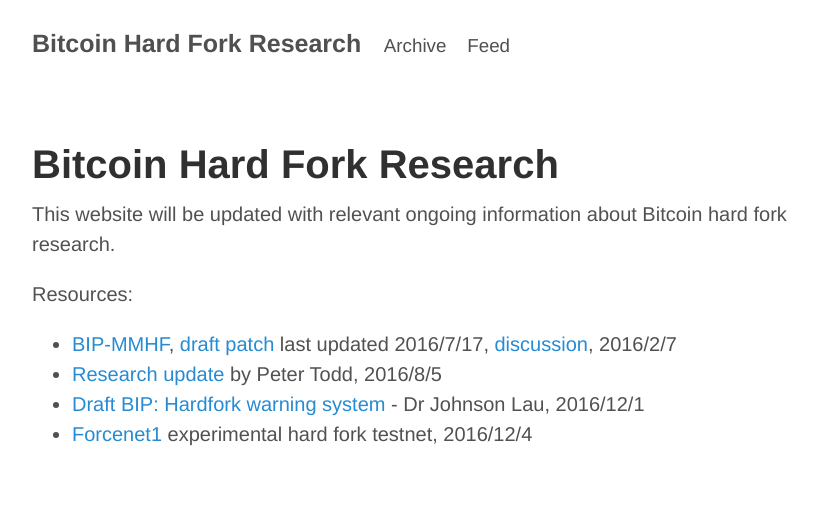
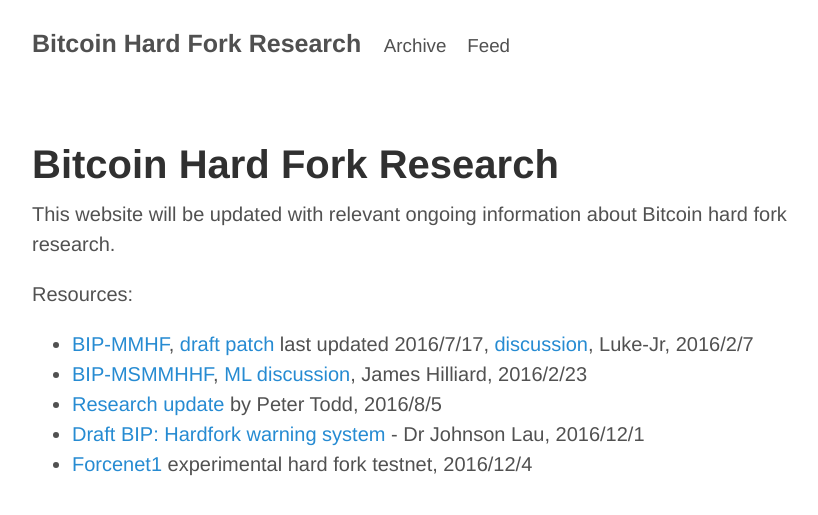
Before and after one commit to bitcoinhardforkresearch/bitcoinhardforkresearch.github.io, a Jekyll site: the page built from _posts/2016-12-05-welcome.md, in a window 1280 px wide. Shown: the top 515 px of the page, without its empty margins (228-1046 px from the left). Built offline with Jekyll 4.4.1, drawn with Linux system fonts in a browser that asks for light colours.

Commit message:
Add BIP MSMMHHF

```diff
--- a/_posts/2016-12-05-welcome.md
+++ b/_posts/2016-12-05-welcome.md
@@ -7,7 +7,8 @@
 
 Resources:
 
-- [BIP-MMHF](https://github.com/luke-jr/bips/blob/bip-mmhf/bip-mmhf.mediawiki), [draft patch](https://github.com/luke-jr/bitcoin/compare/bc94b87%E2%80%A6luke-jr:hardfork2016) last updated 2016/7/17, [discussion](https://lists.linuxfoundation.org/pipermail/bitcoin-dev/2016-February/012377.html), 2016/2/7
+- [BIP-MMHF](https://github.com/luke-jr/bips/blob/bip-mmhf/bip-mmhf.mediawiki), [draft patch](https://github.com/luke-jr/bitcoin/compare/bc94b87%E2%80%A6luke-jr:hardfork2016) last updated 2016/7/17, [discussion](https://lists.linuxfoundation.org/pipermail/bitcoin-dev/2016-February/012377.html), Luke-Jr, 2016/2/7
+- [BIP-MSMMHHF](https://github.com/jameshilliard/bips/blob/bip-msmmhhf/bip-msmmhhf.mediawiki), [ML discussion](https://lists.linuxfoundation.org/pipermail/bitcoin-dev/2016-February/012457.html), James Hilliard, 2016/2/23
 - [Research update](https://petertodd.org/2016/hardforks-after-the-segwit-blocksize-increase) by Peter Todd, 2016/8/5
 - [Draft BIP: Hardfork warning system](https://lists.linuxfoundation.org/pipermail/bitcoin-dev/2016-December/013332.html) - Dr Johnson Lau, 2016/12/1
 - [Forcenet1](https://lists.linuxfoundation.org/pipermail/bitcoin-dev/2016-December/013338.html) experimental hard fork testnet, 2016/12/4
```
